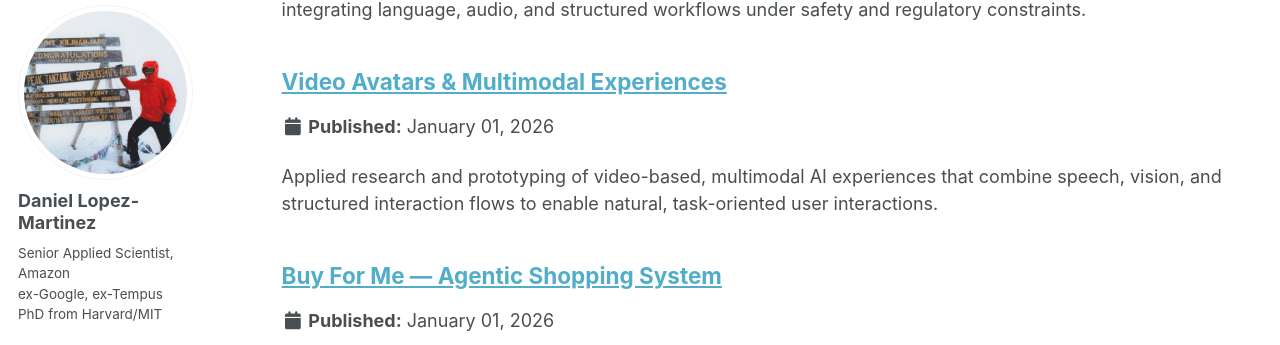
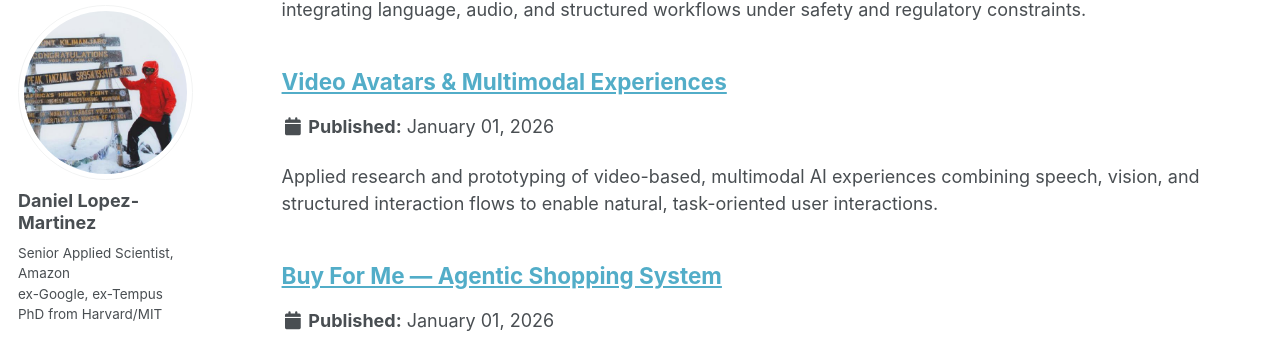
Before and after one commit to daniel-lopezmartinez/daniel-lopezmartinez.github.io, a Jekyll site: the page built from _pages/portfolio.html, in a window 1280 px wide and 900 px high, scrolled down 661 px. Shown: the part 94-439 px from the top of the window. Built offline with Jekyll 4.4.1, drawn with Linux system fonts in a browser that asks for light colours; some web fonts are replaced; a script that is not in the unit is left out.

Commit message:
excerpt nit

```diff
--- a/_portfolio/amazon-video-avatars.md
+++ b/_portfolio/amazon-video-avatars.md
@@ -1,6 +1,6 @@
 ---
 title: "Video Avatars & Multimodal Experiences"
-excerpt: "Applied research and prototyping of video-based, multimodal AI experiences that combine speech, vision, and structured interaction flows to enable natural, task-oriented user interactions."
+excerpt: "Applied research and prototyping of video-based, multimodal AI experiences combining speech, vision, and structured interaction flows to enable natural, task-oriented user interactions."
 collection: portfolio
 category: amazon
 order: 3
```
